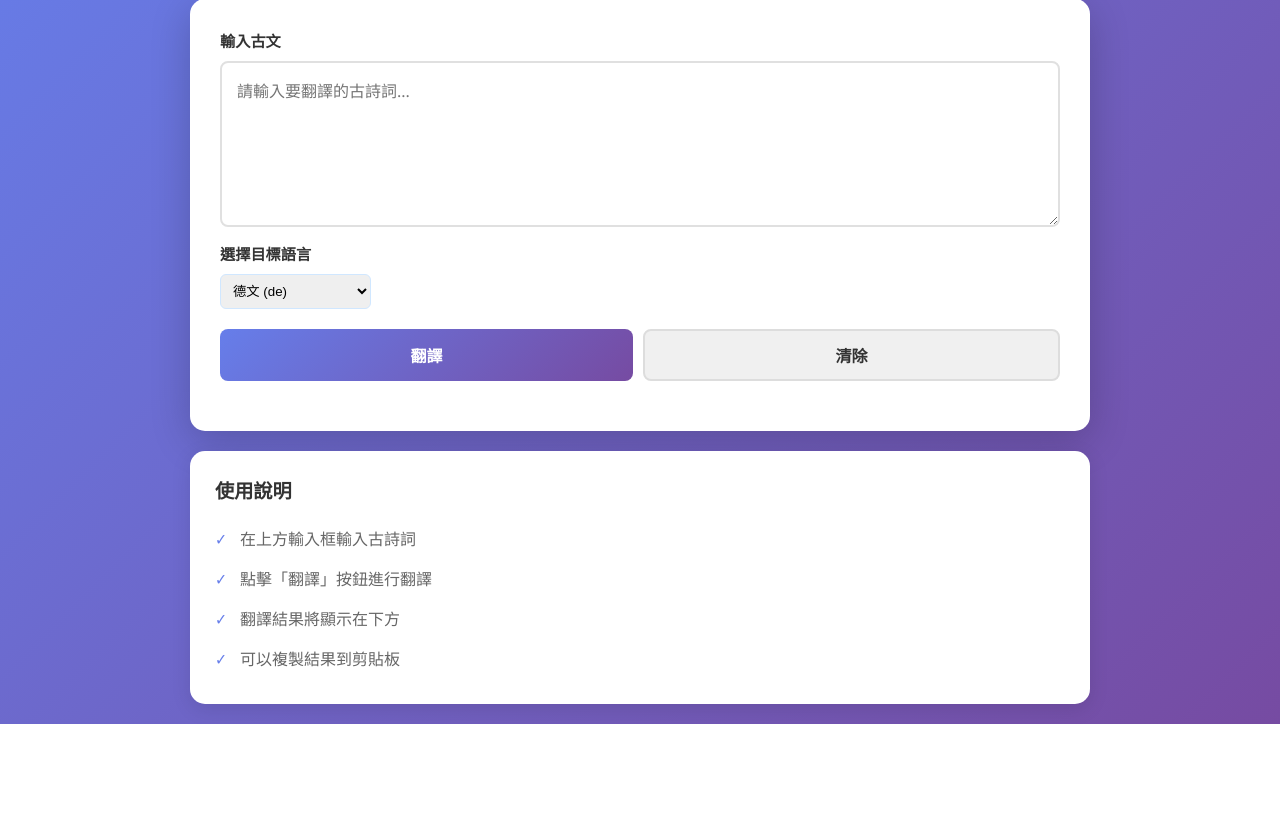
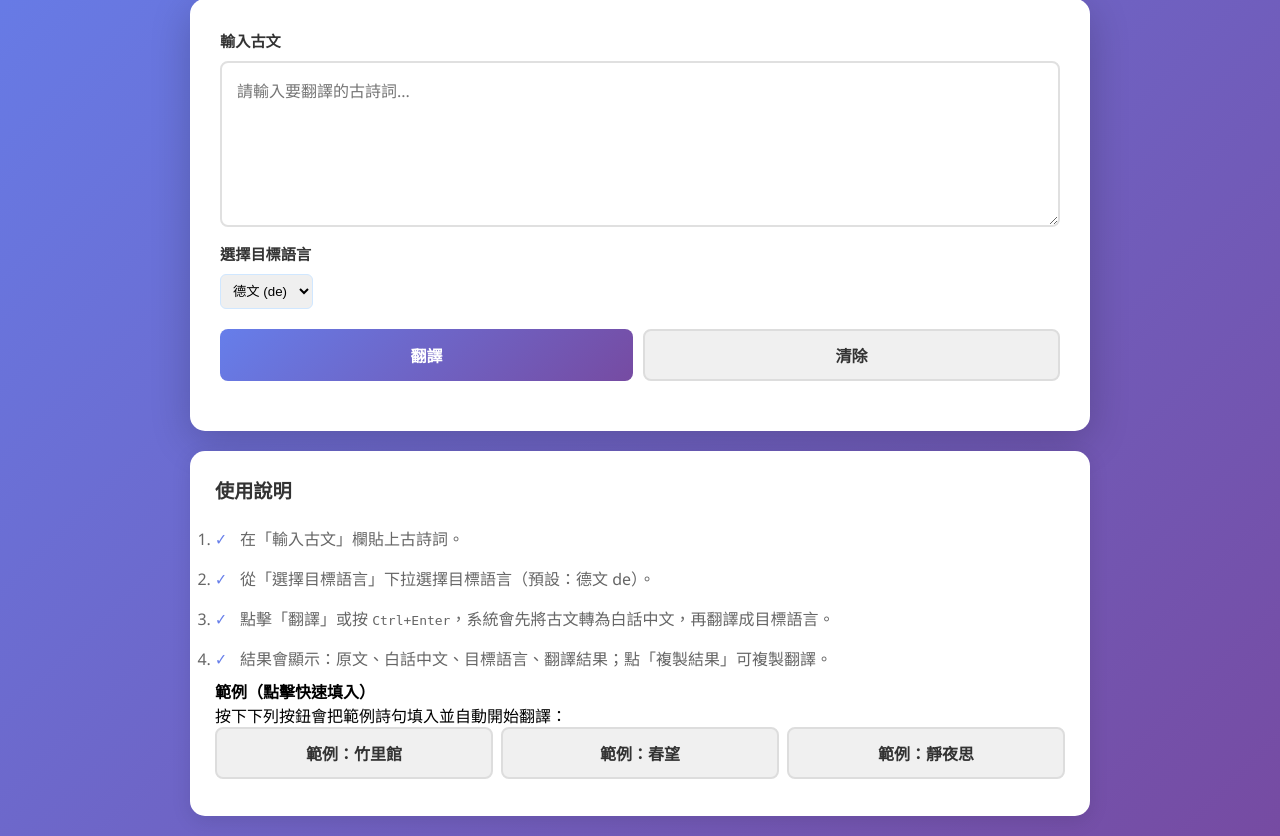
Before and after one commit to taukou/poem_translator, a Flask app: page / in a window 1280 px wide. Shown: the part 151-987 px from the top of the page. Before the commit the page ends 875 px from the top, so only its background shows below. Run offline with Flask 3, Linux system fonts and the light colour scheme.

Commit message:
change button color and add 範例

```diff
--- a/static/script.js
+++ b/static/script.js
@@ -140,4 +140,18 @@ document.addEventListener('DOMContentLoaded', () => {
         .catch(() => {
             showError('無法連接到服務器');
         });
+    // example buttons
+    const example1 = document.getElementById('example1');
+    const example2 = document.getElementById('example2');
+    const example3 = document.getElementById('example3');
+
+    if (example1) example1.addEventListener('click', () => {
+        inputText.value = '獨坐幽篁裡，彈琴復長嘯。深林人不知，明月來相照。';
+    });
+    if (example2) example2.addEventListener('click', () => {
+        inputText.value = '國破山河在，城春草木深。感時花濺淚，恨別鳥驚心。烽火連三月，家書抵萬金。白頭搔更短，渾欲不勝簪。';
+    });
+    if (example3) example3.addEventListener('click', () => {
+        inputText.value = '床前明月光，疑是地上霜。舉頭望明月，低頭思故鄉。';
+    });
 });
--- a/static/style.css
+++ b/static/style.css
@@ -132,13 +132,13 @@ textarea:focus {
 }
 
 .btn-copy {
-    background-color: #4caf50;
+    background: linear-gradient(135deg, #42a5f5 0%, #1e88e5 100%);
     color: white;
     width: 100%;
 }
 
 .btn-copy:hover {
-    background-color: #45a049;
+    background: linear-gradient(135deg, #64b5f6 0%, #1976d2 100%);
 }
 
 .btn:disabled {
--- a/templates/index.html
+++ b/templates/index.html
@@ -28,7 +28,6 @@
                         <option value="en">英文 (en)</option>
                         <option value="fr">法文 (fr)</option>
                         <option value="jp">日文 (ja)</option>
-                        <option value="zh-Hant">繁體中文 (zh-Hant)</option>
                     </select>
                 </div>
 
@@ -40,7 +39,7 @@
                 <div id="loadingSpinner" class="spinner hidden"></div>
 
                 <div class="output-section" id="outputSection" style="display: none;">
-                    <label>白話中文</label>
+                    <label>白話文</label>
                     <div id="modernText" class="output-text"></div>
                     <label>目標語言</label>
                     <div id="targetLang" class="output-text" style="min-height:40px;"></div>
@@ -54,15 +53,22 @@
 
             <footer class="info-box">
                 <h3>使用說明</h3>
-                <ul>
-                    <li>在上方輸入框輸入古詩詞</li>
-                    <li>點擊「翻譯」按鈕進行翻譯</li>
-                    <li>翻譯結果將顯示在下方</li>
-                    <li>可以複製結果到剪貼板</li>
-                </ul>
-            </footer>
-        </main>
-    </div>
+                <ol>
+                    <li>在「輸入古文」欄貼上古詩詞。</li>
+                    <li>從「選擇目標語言」下拉選擇目標語言（預設：德文 de）。</li>
+                    <li>點擊「翻譯」或按 <kbd>Ctrl+Enter</kbd>，系統會先將古文轉為白話中文，再翻譯成目標語言。</li>
+                    <li>結果會顯示：原文、白話中文、目標語言、翻譯結果；點「複製結果」可複製翻譯。</li>
+                </ol>
+
+                <h4>範例（點擊快速填入）</h4>
+                <p>按下下列按鈕會把範例詩句填入並自動開始翻譯：</p>
+                <div class="example-buttons" style="display:flex;gap:8px;margin-bottom:12px;">
+                    <button class="btn btn-secondary" id="example1">範例：竹里館</button>
+                    <button class="btn btn-secondary" id="example2">範例：春望</button>
+                    <button class="btn btn-secondary" id="example3">範例：靜夜思</button>
+                </div>
+
+
 
     <script src="{{ url_for('static', filename='script.js') }}"></script>
 </body>
```
